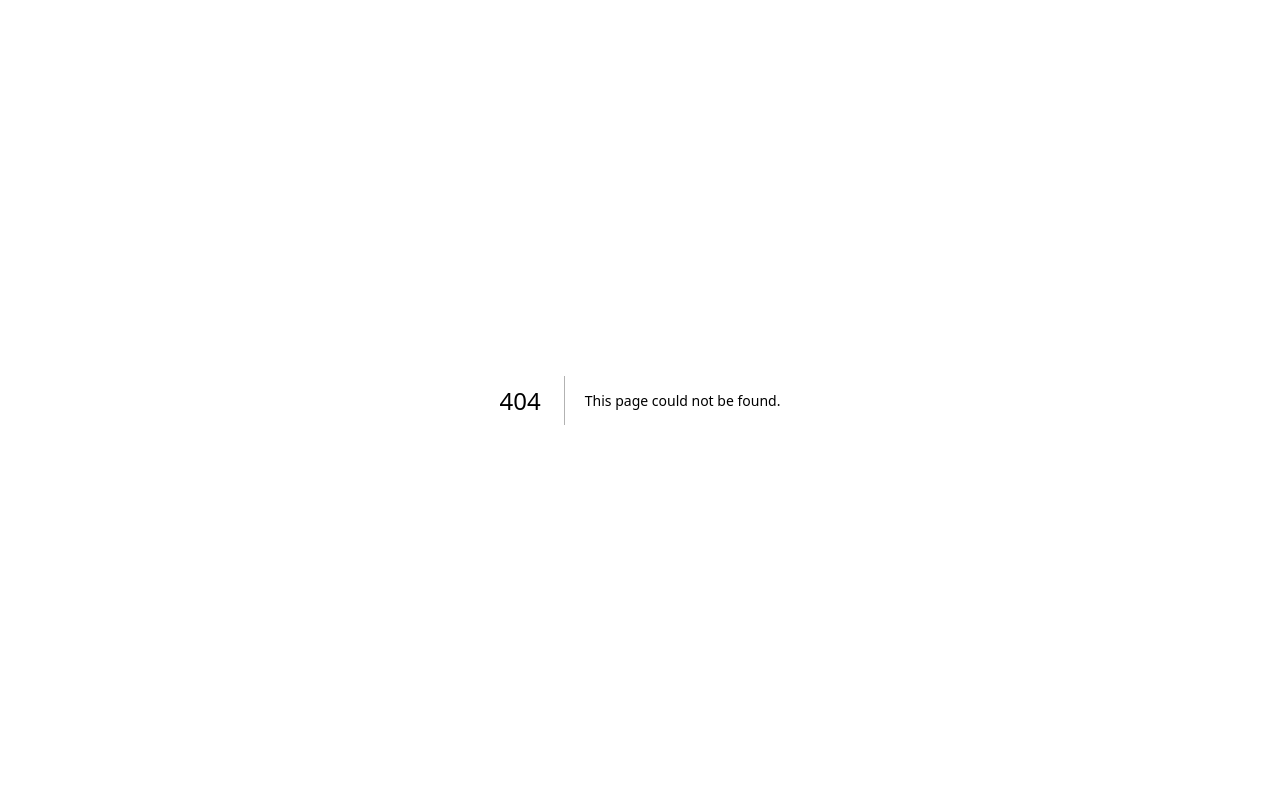
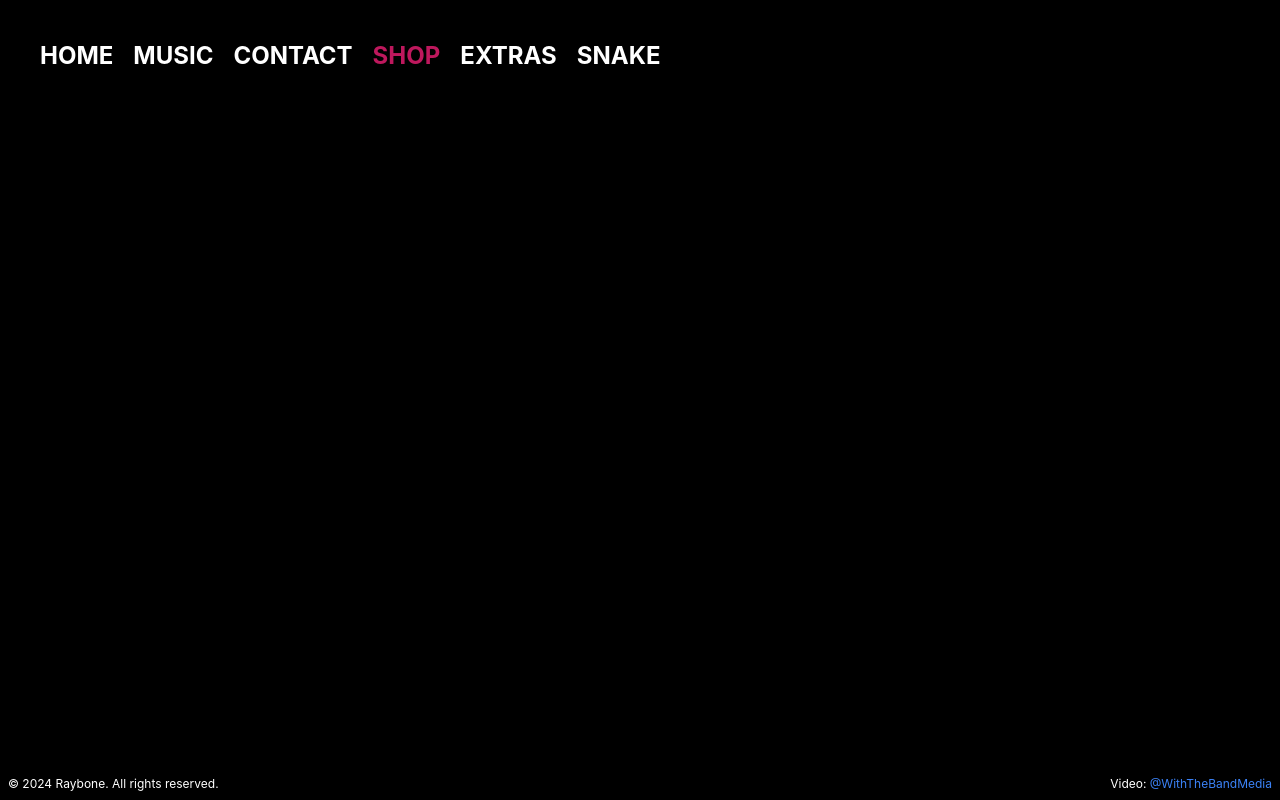
Before and after one commit to Jaydenluse/theband.teaze, a Next.js app: page /shop in a window 1280 px wide. Before the commit this address had no page. Built offline with nearby package versions, Linux system fonts and the light colour scheme.

Commit message:
chore: add shop, but not sure about it, added input container as well

```diff
--- /dev/null
+++ b/components/CardInput.js
@@ -0,0 +1,37 @@
+import React, { useState } from 'react';
+
+const CardInput = () => {
+  const [cardCode, setCardCode] = useState('');
+
+  const handleInputChange = (event) => {
+    let { value } = event.target;
+    // Remove all non-numeric and non-alphabetic characters
+    value = value.replace(/[^a-zA-Z0-9]/g, '');
+
+    // Insert dash after every 4 characters
+    let newValue = '';
+    for (let i = 0; i < value.length; i++) {
+      if (i > 0 && i % 4 === 0) {
+        newValue += '-';
+      }
+      newValue += value[i];
+    }
+
+    setCardCode(newValue.toUpperCase());
+  };
+
+  return (
+    <input
+      type="text"
+      id="cardCode"
+      name="cardCode"
+      placeholder="Enter unique code"
+      value={cardCode}
+      onChange={handleInputChange}
+      maxLength="19"
+      className="text-black p-2 rounded-l w-full focus:outline-none flex-grow flex-shrink"
+    />
+  );
+};
+
+export default CardInput;
--- a/components/Header.js
+++ b/components/Header.js
@@ -1,23 +1,33 @@
 // components/Header.js
 import Link from 'next/link';
+import { useRouter } from 'next/router';
 
 const Header = () => {
+  const router = useRouter();
+
+  const isActive = (pathname) => {
+    return router.pathname === pathname ? 'text-pink-700 mr-5' : 'hover:text-pink-700 transition duration-300 text-white mr-5';
+  };
+
   return (
     <nav className="phone-header z-50 fixed flex p-10 text-white text-2xl font-bold">
-            <Link href="/" passHref className="hover:text-pink-700 transition duration-300 pr-5">
-            HOME
+      <Link href="/" passHref>
+        <span className={isActive("/")}>HOME</span>
       </Link>
-            <Link href="/music" passHref className="z-40 hover:text-pink-700 transition duration-300 pr-5">
-            MUSIC
+      <Link href="/music" passHref>
+        <span className={isActive("/music")}>MUSIC</span>
       </Link>
-            <Link href="/contact" passHref className="z-40 hover:text-pink-700 transition duration-300 pr-5">
-            CONTACT
+      <Link href="/contact" passHref>
+        <span className={isActive("/contact")}>CONTACT</span>
       </Link>
-            <Link href="/xtras" passHref className="z-40 hover:text-pink-700 transition duration-300 pr-5">
-            XTRAS
+      <Link href="/shop" passHref>
+        <span className={isActive("/shop")}>SHOP</span>
       </Link>
-            <Link href="/snake" passHref className="z-40 hover:text-pink-700 transition duration-300 pr-5">
-            SNAKE
+      <Link href="/extras" passHref>
+        <span className={isActive("/extras")}>EXTRAS</span>
+      </Link>
+      <Link href="/snake" passHref>
+        <span className={isActive("/snake")}>SNAKE</span>
       </Link>
     </nav>
   );
--- /dev/null
+++ b/pages/extras.js
@@ -0,0 +1,40 @@
+import Header from "../components/Header";
+import Footer from "../components/Footer";
+import CardInput from "../components/CardInput";
+
+export default function Extras() {
+
+    // brightness-50 and red/pink border when the card is discovered
+
+    return (
+        <>
+            <Header />
+
+            <div className="key-container flex flex-col items-start">
+                <div className="flex mb-4">
+                    <div className="key-item ml-10">
+                        <div className="discovered-key-square bg-white border border-green-"></div>
+                        <span className="text-white ml-3"> Not Discovered</span>
+                    </div>
+                    <div className="key-item">
+                        <div className="key-square bg-white brightness-50 border border-pink-500"></div>
+                        <span className="text-white ml-3"> Discovered</span>
+                    </div>
+                </div>
+                <div className="card-input-container flex">
+                <CardInput/>
+               <button type="submit" className="bg-gray-700 hover:bg-pink-700 transition duration-300 text-white font-bold py-2 px-4 rounded-r focus:outline-none focus:shadow-outline">Submit</button>
+                </div>
+            </div>
+
+                <div className="grid-container">
+                    <img src="images/cards/card_1.JPG" alt="Card" className="card" />
+                    <img src="images/cards/card_2.JPG" alt="Card" className="card" />
+                    <img src="images/cards/card_3.JPG" alt="Card" className="card" />
+                    <img src="images/cards/card_4.JPG" alt="Card" className="card" />
+                    <img src="images/cards/card_5.JPG" alt="Card" className="card" />
+                </div>
+            <Footer videoLink='https://www.youtube.com/watch?v=FFlWJHOUhhs'/>
+        </>
+    );
+}
--- a/pages/music.js
+++ b/pages/music.js
@@ -6,7 +6,7 @@ export default function Music() {
 
   return (
     <>
-      <Header className="absolute"/>
+      <Header/>
       <Footer videoLink='https://www.youtube.com/watch?v=0XcYmx57aD0'/>
       <div className="relative min-h-screen">
       <img className="bg-video-container min-h-screen z-10 brightness-75" src="images/music.gif"/>
--- /dev/null
+++ b/pages/shop.js
@@ -0,0 +1,12 @@
+import Header from "../components/Header";
+import Footer from "../components/Footer";
+
+export default function Shop() {
+
+    return (
+        <>
+            <Header />
+            <Footer videoLink='https://www.youtube.com/watch?v=FFlWJHOUhhs'/>
+        </>
+    );
+}
--- a/pages/xtras.js
+++ /dev/null
@@ -1,21 +0,0 @@
-import Header from "../components/Header";
-import Footer from "../components/Footer";
-
-export default function Xtras() {
-
-    // brightness-50 and red/pink border when the card is discovered
-
-    return (
-        <>
-            <Header />
-                <div className="grid-container">
-                    <img src="images/cards/card_1.JPG" alt="Card" className="card" />
-                    <img src="images/cards/card_2.JPG" alt="Card" className="card" />
-                    <img src="images/cards/card_3.JPG" alt="Card" className="card" />
-                    <img src="images/cards/card_4.JPG" alt="Card" className="card" />
-                    <img src="images/cards/card_5.JPG" alt="Card" className="card" />
-                </div>
-            <Footer videoLink='https://www.youtube.com/watch?v=FFlWJHOUhhs'/>
-        </>
-    );
-}
--- a/styles/globals.css
+++ b/styles/globals.css
@@ -137,7 +137,6 @@ body {
 
 .grid-container {
   display: grid;
-  padding-top: 150px;
   margin-left: 40px;
   grid-template-columns: repeat(4, 1fr);
 }
@@ -148,6 +147,36 @@ body {
   height: 200px;
   width: 87%;
 }
+
+.card-input-container{
+  width: 290px;
+  margin-left: 8px;
+}
+
+.key-container {
+  display: flex;
+  justify-content: flex-start;
+  align-items: center;
+}
+
+.key-item {
+  display: flex;
+  align-items: center;
+  margin-right: 35px;
+  margin-top: 120px;
+}
+
+.key-square {
+  width: 20px;
+  height: 20px;
+}
+
+.discovered-key-square {
+  border: 2px solid #00FF00;
+  width: 20px;
+  height: 20px;
+}
+
 
 /* Styles for mobile screens */
 @media (max-width: 600px) {
```
Lines whose indentation alone changed are shown as unchanged.
